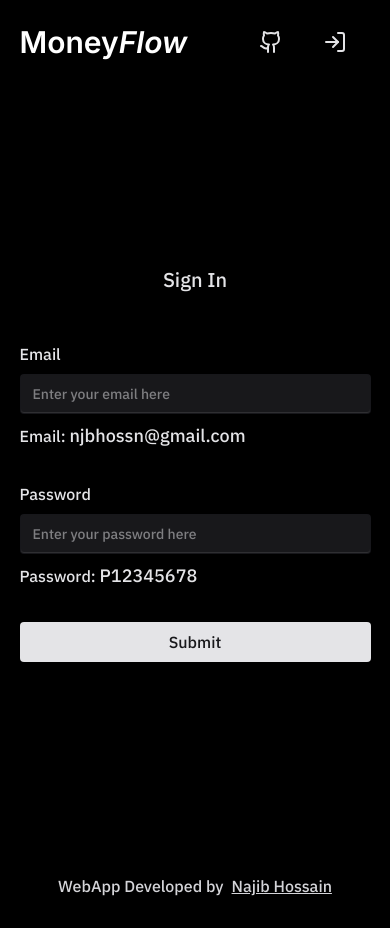
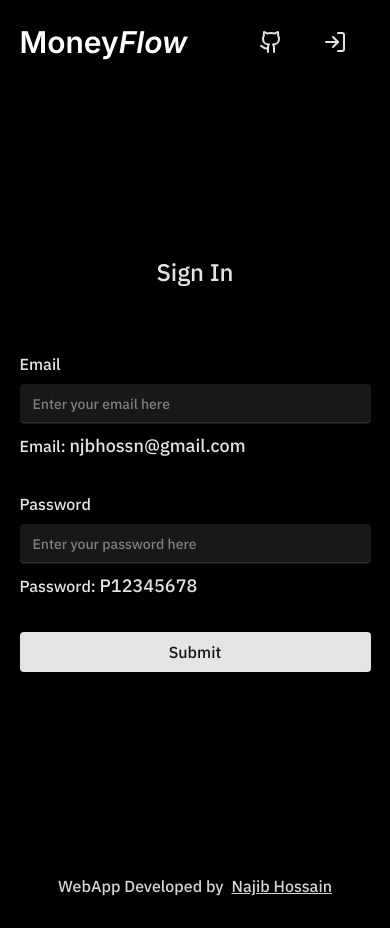
Before and after one commit to NajibHos/MoneyFlow, a React app: page /sign-in in a window 390 px wide. Built offline with nearby package versions, Linux system fonts and the light colour scheme; no server answers; the HTML template or start-up script is replaced by a standard one.

Commit message:
Update heading size, and elements spacing

```diff
--- a/src/pages/SignIn.jsx
+++ b/src/pages/SignIn.jsx
@@ -30,10 +30,10 @@ const SignIn = () => {
   return (
     <div className="h-[90vh] w-full flex justify-center items-center">
       <div className="h-full w-[90%] flex flex-col justify-center
-       items-center gap-12">
+       items-center gap-16 lg:gap-12">
         <div className="h-auto w-full text-center">
           <h2 className="font-medium font-descriptions text-zinc-200
-              text-xl">
+              text-2xl">
               Sign In
           </h2>
         </div>
```
